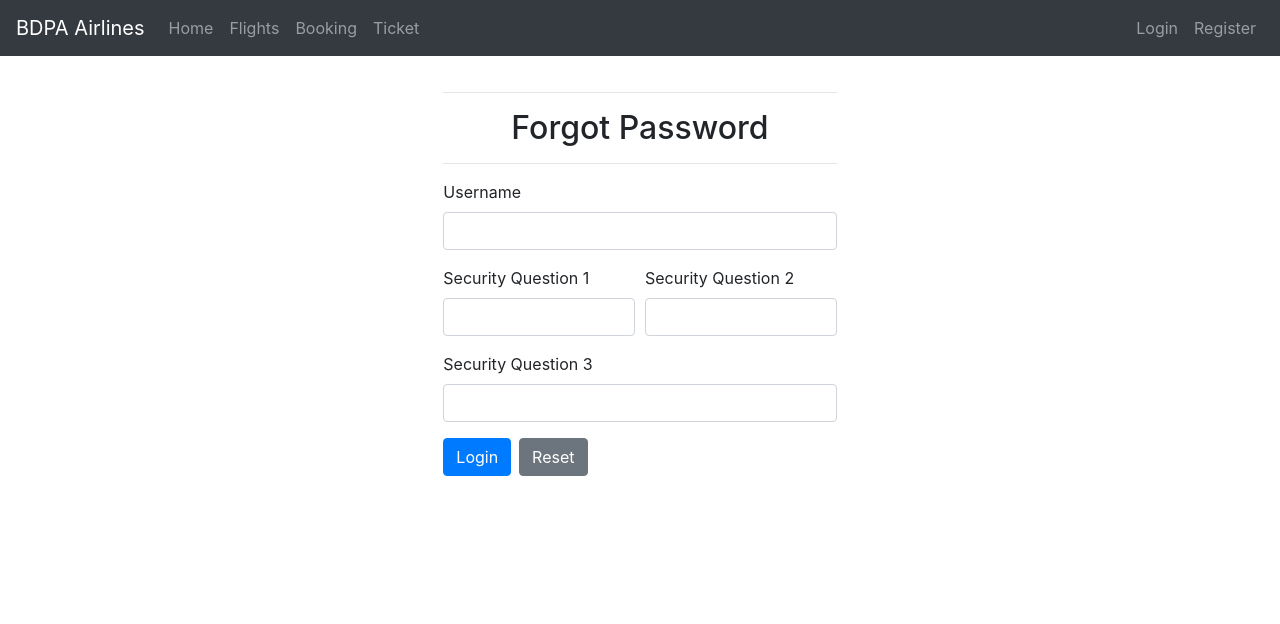
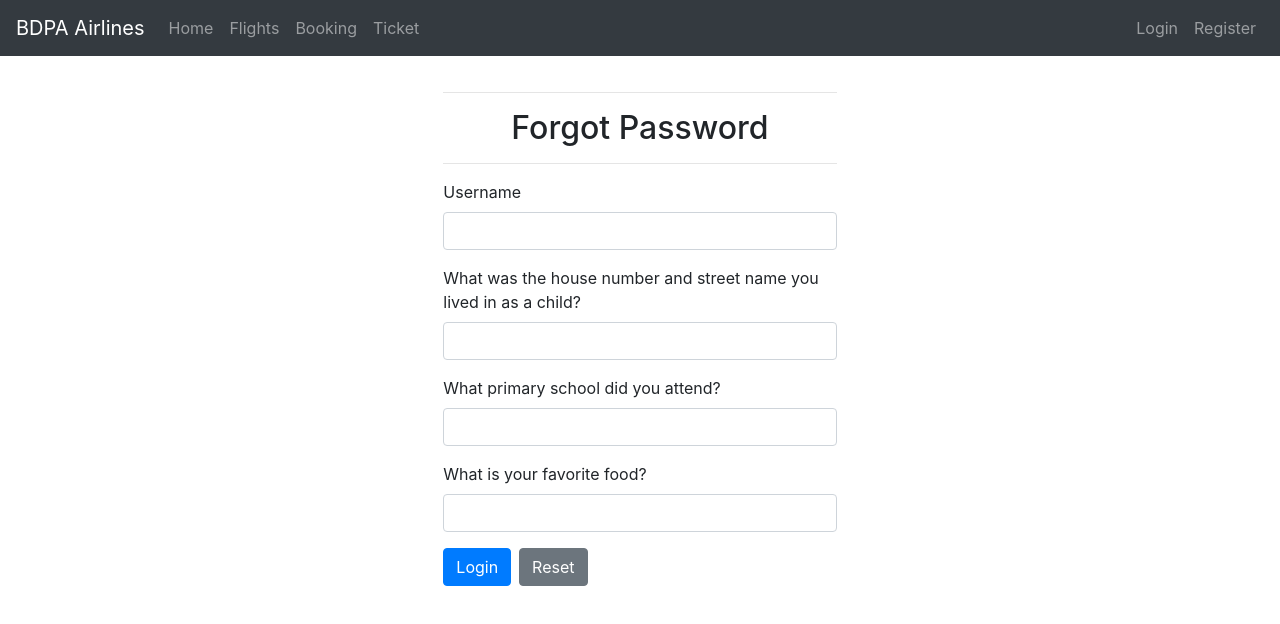
Before and after one commit to JosephMugo/bdpa2020ui, a React (Create React App) app: page /forgot_password in a window 1280 px wide. Shown: the top 624 px of the page. Built offline with nearby package versions, Linux system fonts and the light colour scheme.

Commit message:
Improve security questions interface

```diff
--- a/src/containers/ForgotPassword.jsx
+++ b/src/containers/ForgotPassword.jsx
@@ -70,18 +70,20 @@ const ForgotPassword = () => {
                                 </div>
                                 <div className="form-row">
                                     <div className="form-group col">
-                                        <label htmlFor="securityQuestion1">Security Question 1</label>
+                                        <label htmlFor="securityQuestion1">{securityQuestions[0]}</label>
                                         <Field name="securityQuestion1" type="text" className={'form-control' + (errors.securityQuestion1 && touched.securityQuestion1 ? ' is-invalid' : '')} />
                                         <ErrorMessage name="securityQuestion1" component="div" className="invalid-feedback" />
                                     </div>
+                                </div>
+                                <div className="form-row">
                                     <div className="form-group col">
-                                        <label htmlFor="securityQuestion2">Security Question 2</label>
+                                        <label htmlFor="securityQuestion2">{securityQuestions[1]}</label>
                                         <Field name="securityQuestion2" type="text" className={'form-control' + (errors.securityQuestion2 && touched.securityQuestion2 ? ' is-invalid' : '')} />
                                         <ErrorMessage name="securityQuestion2" component="div" className="invalid-feedback" />
                                     </div>
                                 </div>
                                 <div className="form-group">
-                                    <label htmlFor="securityQuestion3">Security Question 3</label>
+                                    <label htmlFor="securityQuestion3">{securityQuestions[2]}</label>
                                     <Field name="securityQuestion3" type="securityQuestion3" className={'form-control' + (errors.securityQuestion3 && touched.securityQuestion3 ? ' is-invalid' : '')} />
                                     <ErrorMessage name="securityQuestion3" component="div" className="invalid-feedback" />
                                 </div>
```
